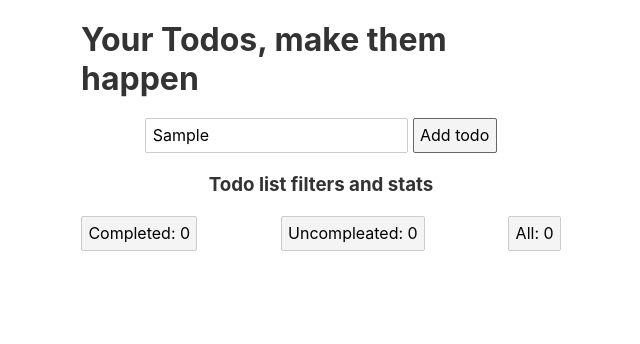
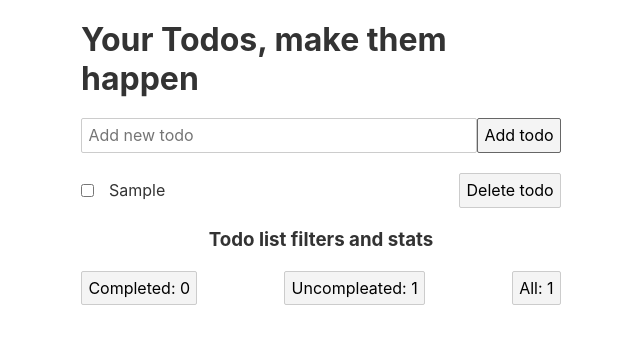
Before and after one commit to lasjorg/todo-app-svelte, a Svelte app: page / in a window 1280 px wide. Both pictures are taken after typing "Sample" into the empty fields and a click on the button "Add todo". Shown: the top 344 px of the page, without its empty margins (319-959 px from the left). Built offline with nearby package versions, Linux system fonts and the light colour scheme.

Commit message:
add: refactor into components

```diff
--- a/src/App.svelte
+++ b/src/App.svelte
@@ -22,7 +22,7 @@
     localStorage.setItem("todos", JSON.stringify(todos));
   };
 
-  const handleAddTodo = (e) => {
+  const handleAddTodo = ({ detail: { todoText } }) => {
     if (todoText) {
       todos = [...todos, { id: uuidv4(), completed: false, text: todoText }];
       todoText = "";
@@ -30,27 +30,27 @@
     }
   };
 
-  const handleDeleteTodo = (id) => {
-    todos = todos.filter((todo) => todo.id !== id);
+  const handleDeleteTodo = (todoId) => {
+    todos = todos.filter((todo) => todo.id !== todoId);
     saveToStorage();
   };
 
-  const handleEditTodo = (e, id) => {
-    const editedTodoText = e.target.textContent.trim();
+  const handleEditTodo = ({ event, todoId, textContent: todoText }) => {
+    todoText = todoText.trim();
 
-    if (e.key === "Enter" || e.type === "blur") {
-      e.target.blur();
+    if (event.key === "Enter" || event.type === "blur") {
+      event.target.blur();
       // on empty input str set element text back to the original todo text
-      if (editedTodoText.length === 0) {
+      if (todoText.length === 0) {
         todos.forEach((todo) => {
-          if (todo.id === id) e.target.textContent = todo.text;
+          if (todo.id === todoId) event.target.textContent = todo.text;
         });
         return;
       }
 
       todos = todos.map((todo) => {
-        if (todo.id === id) {
-          todo.text = editedTodoText;
+        if (todo.id === todoId) {
+          todo.text = todoText;
           return todo;
         }
         return todo;
@@ -58,6 +58,17 @@
 
       saveToStorage();
     }
+  };
+
+  const handleChecked = ({ isChecked, todoId }) => {
+    todos = todos.map((todo) => {
+      if (todo.id === todoId) {
+        todo.completed = !todo.completed;
+        return todo;
+      }
+      return todo;
+    });
+    saveToStorage();
   };
 
   const toggleCompleated = () => {
@@ -95,47 +106,6 @@
     padding: 0 40px;
   }
 
-  .todos {
-    width: 100%;
-    margin-top: 20px;
-  }
-
-  .todo-item {
-    display: flex;
-    align-items: center;
-    width: 100%;
-    margin-bottom: 20px;
-  }
-
-  .todo-text {
-    margin-left: 10px;
-    padding: 5px;
-    flex: 1;
-  }
-
-  .todo-delete {
-    margin-left: auto;
-  }
-
-  form {
-    width: 100%;
-    display: flex;
-  }
-
-  .new-todo {
-    width: 100%;
-    flex: 1;
-  }
-
-  .completed {
-    text-decoration: line-through;
-    color: grey;
-  }
-
-  .hidden {
-    display: none;
-  }
-
   .filters {
     display: flex;
     justify-content: space-between;
@@ -146,43 +116,16 @@
 
 <div class="container">
   <h1>Your Todos, make them happen</h1>
-  <AddTodo {handleAddTodo} {todoText} />
-  <!-- <form on:submit|preventDefault={handleAddTodo}>
-    <input bind:value={todoText} class="new-todo" placeholder="Add new todo" />
-    <button type="submit">Add todo</button>
-  </form> -->
-  <div class="todos">
-    <TodoList
-      {todos}
-      {isCompleted}
-      {isUncompleated}
-      {saveToStorage}
-      {handleEditTodo}
-      {handleDeleteTodo} />
+  <AddTodo on:addTodo={handleAddTodo} />
 
-    <!-- {#each todos as todo (todo.id)}
-      <div
-        class={isUncompleated && todo.completed ? 'hidden' : isCompleted && !todo.completed ? 'hidden' : 'todo-item'}>
-        <input
-          type="checkbox"
-          bind:checked={todo.completed}
-          class="checkbox"
-          on:change={() => saveToStorage()} />
-        <div
-          class="todo-text"
-          class:completed={todo.completed}
-          contenteditable="true"
-          on:keydown={(e) => handleEditTodo(e, todo.id)}
-          on:blur={(e) => handleEditTodo(e, todo.id)}>
-          {todo.text}
-        </div>
-        <button class="todo-delete" on:click={() => handleDeleteTodo(todo.id)}>
-          Delete todo
-        </button>
-      </div>
-    {/each} -->
+  <TodoList
+    {todos}
+    {isCompleted}
+    {isUncompleated}
+    on:deleteTodo={({ detail }) => handleDeleteTodo(detail)}
+    on:editTodo={({ detail }) => handleEditTodo(detail)}
+    on:checkTodo={({ detail }) => handleChecked(detail)} />
 
-  </div>
   <h3>Todo list filters and stats</h3>
   <div class="filters">
     <button on:click={toggleCompleated}>Completed: {totalCompleated}</button>
--- a/src/components/AddTodo.svelte
+++ b/src/components/AddTodo.svelte
@@ -1,10 +1,28 @@
 <script>
-  export let todoText;
-  export let handleAddTodo;
+  import { createEventDispatcher } from "svelte";
+  let todoText;
+  // export let handleAddTodo;
+
+  const dispatch = createEventDispatcher();
+
+  const handleAddTodo = () => {
+    dispatch("addTodo", {
+      todoText,
+    });
+    todoText = "";
+  };
 </script>
 
 <style>
+  form {
+    width: 100%;
+    display: flex;
+  }
 
+  .new-todo {
+    width: 100%;
+    flex: 1;
+  }
 </style>
 
 <form on:submit|preventDefault={handleAddTodo}>
--- a/src/components/TodoItem.svelte
+++ b/src/components/TodoItem.svelte
@@ -1,23 +1,67 @@
 <script>
-  export let todo,
-    isCompleted,
-    isUncompleated,
-    saveToStorage,
-    handleEditTodo,
-    handleDeleteTodo;
+  import { createEventDispatcher } from "svelte";
+  export let todo, isCompleted, isUncompleated;
+
+  const dispatch = createEventDispatcher();
+
+  const handleDeleteTodo = (todoId) => {
+    dispatch("deleteTodo", todoId);
+  };
+
+  const handleEditTodo = (event, todoId) => {
+    const { textContent } = event.target;
+    dispatch("editTodo", {
+      event,
+      todoId,
+      textContent,
+    });
+  };
+
+  const handleChecked = (event, todoId) => {
+    const isChecked = event.target.checked;
+
+    dispatch("checkTodo", {
+      isChecked,
+      todoId,
+    });
+  };
 </script>
 
 <style>
+  .todo-text {
+    margin-left: 10px;
+    padding: 5px;
+    flex: 1;
+  }
 
+  .todo-item {
+    display: flex;
+    align-items: center;
+    width: 100%;
+    margin-bottom: 20px;
+  }
+
+  .completed {
+    text-decoration: line-through;
+    color: grey;
+  }
+
+  .hidden {
+    display: none;
+  }
+
+  .todo-delete {
+    margin-left: auto;
+  }
 </style>
 
 <div
   class={isUncompleated && todo.completed ? 'hidden' : isCompleted && !todo.completed ? 'hidden' : 'todo-item'}>
   <input
     type="checkbox"
-    bind:checked={todo.completed}
     class="checkbox"
-    on:change={() => saveToStorage()} />
+    on:change={(e) => handleChecked(e, todo.id)}
+    bind:checked={todo.completed} />
   <div
     class="todo-text"
     class:completed={todo.completed}
--- a/src/components/TodoList.svelte
+++ b/src/components/TodoList.svelte
@@ -1,15 +1,13 @@
 <script>
   import TodoItem from "./TodoItem.svelte";
-  export let todos,
-    isCompleted,
-    isUncompleated,
-    saveToStorage,
-    handleEditTodo,
-    handleDeleteTodo;
+  export let todos, isCompleted, isUncompleated;
 </script>
 
 <style>
-
+  .todos {
+    width: 100%;
+    margin-top: 20px;
+  }
 </style>
 
 <div class="todos">
@@ -19,9 +17,9 @@
       {todo}
       {isCompleted}
       {isUncompleated}
-      {saveToStorage}
-      {handleEditTodo}
-      {handleDeleteTodo} />
+      on:deleteTodo
+      on:editTodo
+      on:checkTodo />
   {/each}
 
 </div>
--- a/src/main.js
+++ b/src/main.js
@@ -1,10 +1,7 @@
 import App from './App.svelte';
 
 const app = new App({
-	target: document.body,
-	props: {
-		name: 'world'
-	}
+  target: document.body,
 });
 
 export default app;
```
